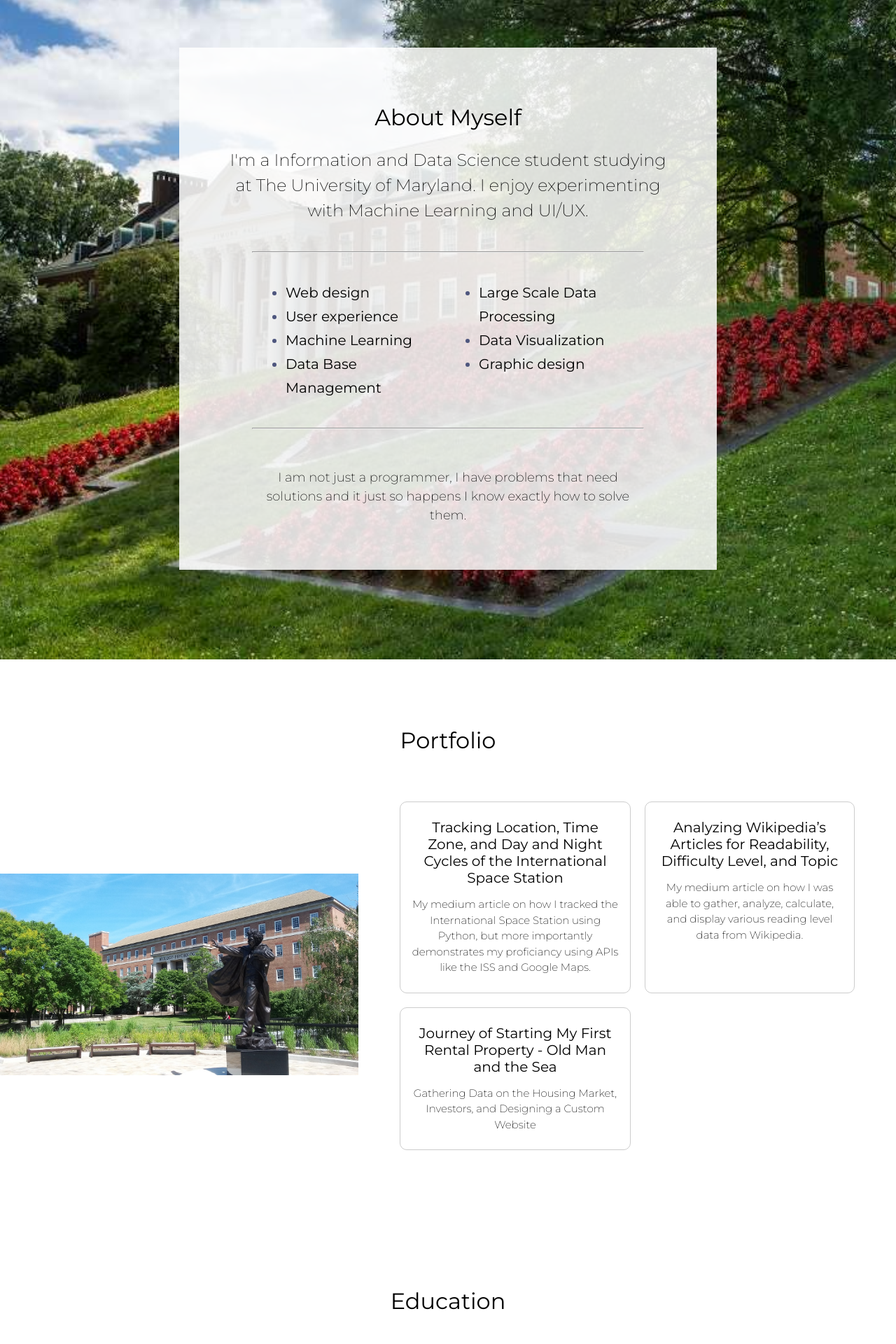
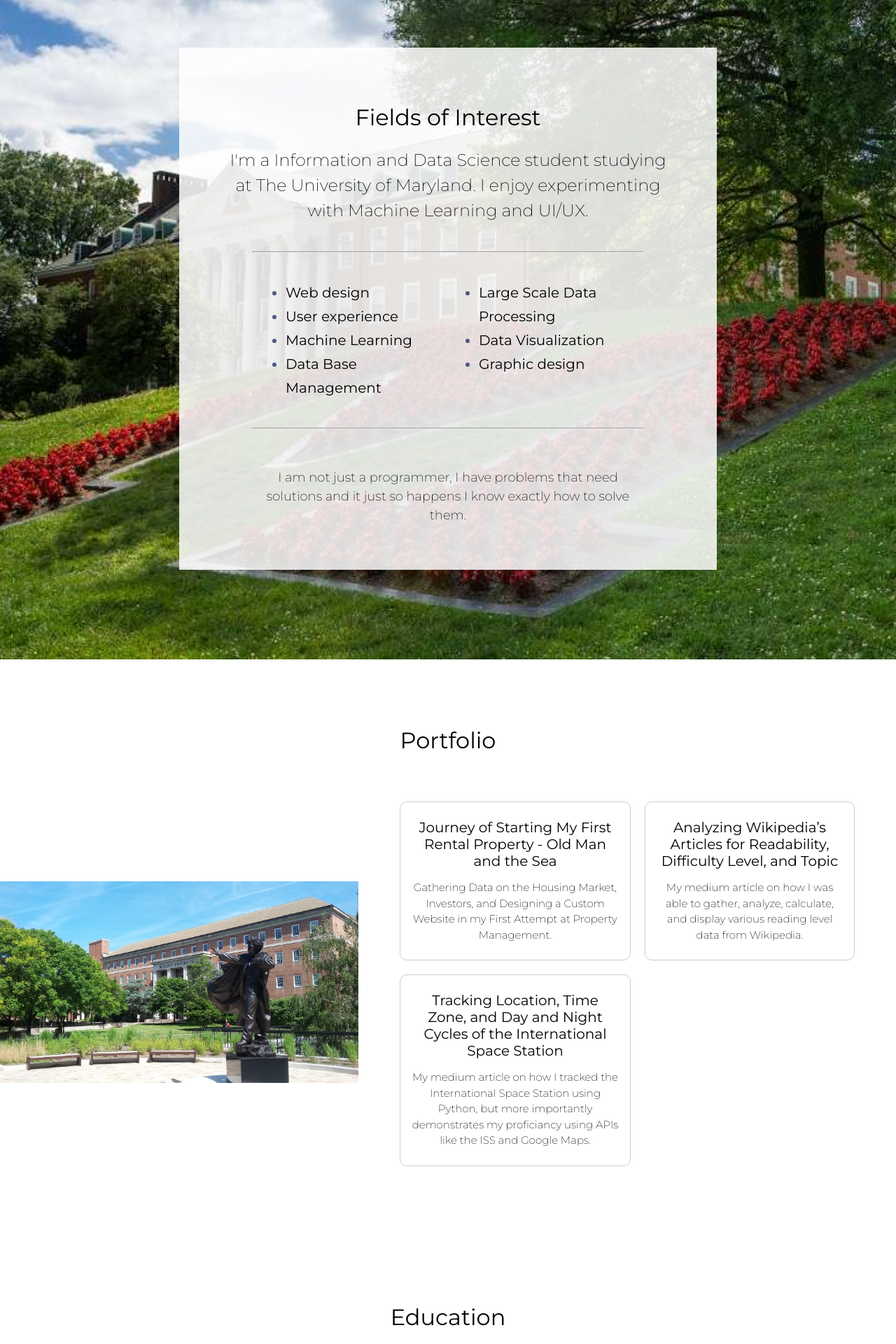
Before and after one commit to ConnorR5/ResumeSite, a React (Vite) app: page / in a window 1280 px wide. Shown: the part 860-2780 px from the top of the page at 70% size. Built offline with nearby package versions, Linux system fonts and the light colour scheme.

Commit message:
CLeaning

```diff
--- a/src/Components/About.jsx
+++ b/src/Components/About.jsx
@@ -62,7 +62,7 @@ const About = () => {
           textAlign: "center",
         }}
       >
-        <h2>About Myself</h2>
+        <h2>Fields of Interest</h2>
         <p className="large">{description}</p>
         <hr />
         <ul
--- a/src/Components/Header.jsx
+++ b/src/Components/Header.jsx
@@ -24,8 +24,8 @@ const Header = () => {
       <a href="#home">Home</a>
       <a href="#about">About</a>
       <a href="#portfolio">Portfolio</a>
+      <a href="#education">Education</a>
       <a href="#footer">Contact</a>
-      <a href="#education">Education</a>
     </div>
   );
 };
--- a/src/Components/Portfolio.jsx
+++ b/src/Components/Portfolio.jsx
@@ -31,11 +31,10 @@ const imageAltText = "Hornbake Library";
  */
 const projectList = [
   {
-    title:
-      "Tracking Location, Time Zone, and Day and Night Cycles of the International Space Station",
+    title: "Journey of Starting My First Rental Property - Old Man and the Sea",
     description:
-      "My medium article on how I tracked the International Space Station using Python, but more importantly demonstrates my proficiancy using APIs like the ISS and Google Maps.",
-    url: "https://medium.com/inst414-data-science-tech/tracking-location-time-zone-and-day-and-night-cycles-of-the-international-space-station-6ffa19d2da1a",
+      "Gathering Data on the Housing Market, Investors, and Designing a Custom Website in my First Attempt at Property Management.",
+    url: "https://medium.com/@crydel2/the-old-man-in-the-sea-5dfe50db0f4d",
   },
   {
     title: "Analyzing Wikipedia’s Articles for Readability, Difficulty Level, and Topic",
@@ -44,10 +43,11 @@ const projectList = [
     url: "https://medium.com/inst414-data-science-tech/analyzing-wikipedias-articles-for-readability-difficulty-level-and-topic-ff59168d402a",
   },
   {
-    title: "Journey of Starting My First Rental Property - Old Man and the Sea",
+    title:
+      "Tracking Location, Time Zone, and Day and Night Cycles of the International Space Station",
     description:
-      "Gathering Data on the Housing Market, Investors, and Designing a Custom Website",
-    url: "https://medium.com/@crydel2/the-old-man-in-the-sea-5dfe50db0f4d",
+      "My medium article on how I tracked the International Space Station using Python, but more importantly demonstrates my proficiancy using APIs like the ISS and Google Maps.",
+    url: "https://medium.com/inst414-data-science-tech/tracking-location-time-zone-and-day-and-night-cycles-of-the-international-space-station-6ffa19d2da1a",
   },
 ];
 
```
